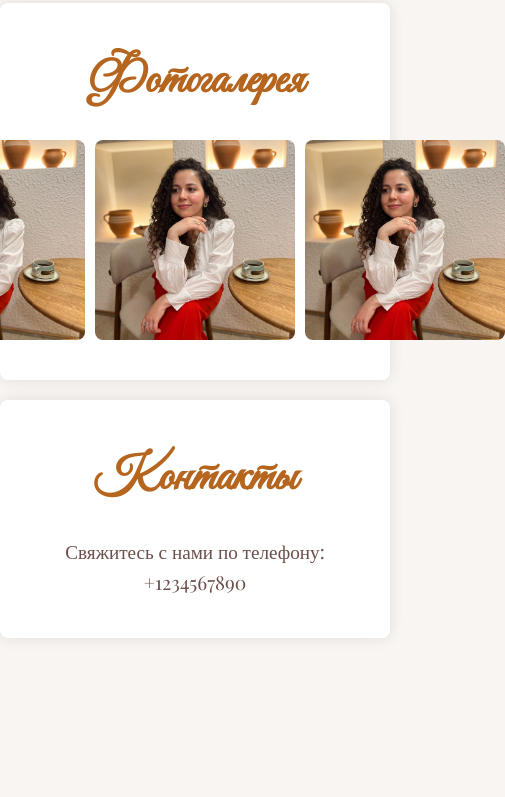
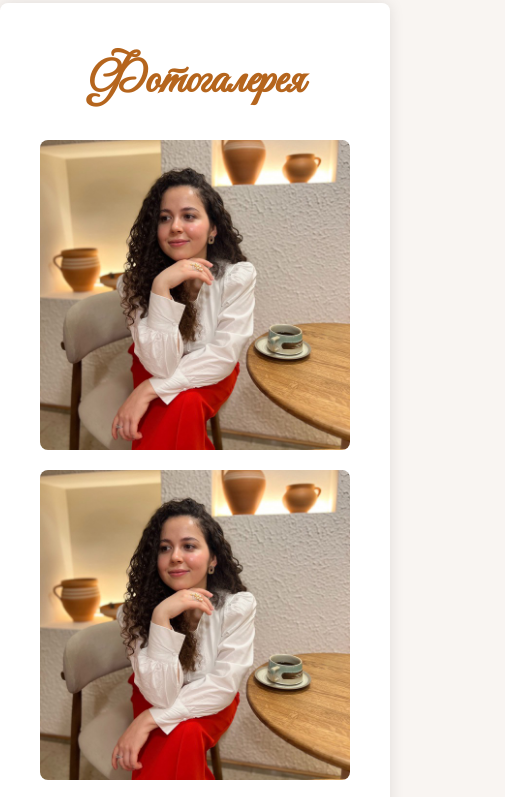
Before and after one commit to tairmen/surie-toy, a website: page public/index.html in a window 390 px wide. Shown: the part 1136-1933 px from the top of the page, 505 px wide, since content can reach past the window. Before the commit the page ends 1794 px from the top, so only its background shows below. Drawn offline with nearby package versions, Linux system fonts and the light colour scheme.

Commit message:
add some images

```diff
--- a/public/index.html
+++ b/public/index.html
@@ -4,6 +4,7 @@
 <head>
     <meta charset="UTF-8">
     <meta name="viewport" content="width=device-width, initial-scale=1.0">
+    <link rel="icon" href="favicon.png" type="image/png">
     <title>Наша Свадьба</title>
     <link rel="stylesheet" href="styles.css">
     <link href="https://fonts.googleapis.com/css2?family=Great+Vibes&family=Poppins:wght@400;500&display=swap"
--- a/public/styles.css
+++ b/public/styles.css
@@ -12,7 +12,7 @@ body {
 }
 
 header {
-    background-image: url('surie2.jpg'); /* Фоновое изображение */
+    background-image: url('aydersurie.jpg'); /* Фоновое изображение */
     background-size: cover; /* Полное покрытие */
     background-position: center;
     background-attachment: fixed; /* Фиксируем фон */
@@ -94,10 +94,11 @@ h2 {
     display: flex;
     gap: 10px;
     justify-content: center;
+    flex-wrap: wrap; /* Позволяет изображениям переноситься на следующую строку */
 }
 
 .gallery img {
-    width: 200px; /* Больше изображения */
+    width: 200px;
     height: 200px;
     object-fit: cover;
     border-radius: 8px;
@@ -108,6 +109,16 @@ h2 {
     transform: scale(1.05);
 }
 
+/* Медиа-запрос для мобильных устройств */
+@media (max-width: 600px) {
+    .gallery img {
+        width: 100%; /* Изображения занимают всю ширину блока */
+        height: auto; /* Высота автоматически подстраивается */
+        margin-bottom: 10px; /* Отступ между изображениями */
+    }
+}
+
+
 #contact {
     font-size: 1.2em;
 }
```
Also changed, not shown: public/aydersurie.jpg (added), public/favicon.png (added).
